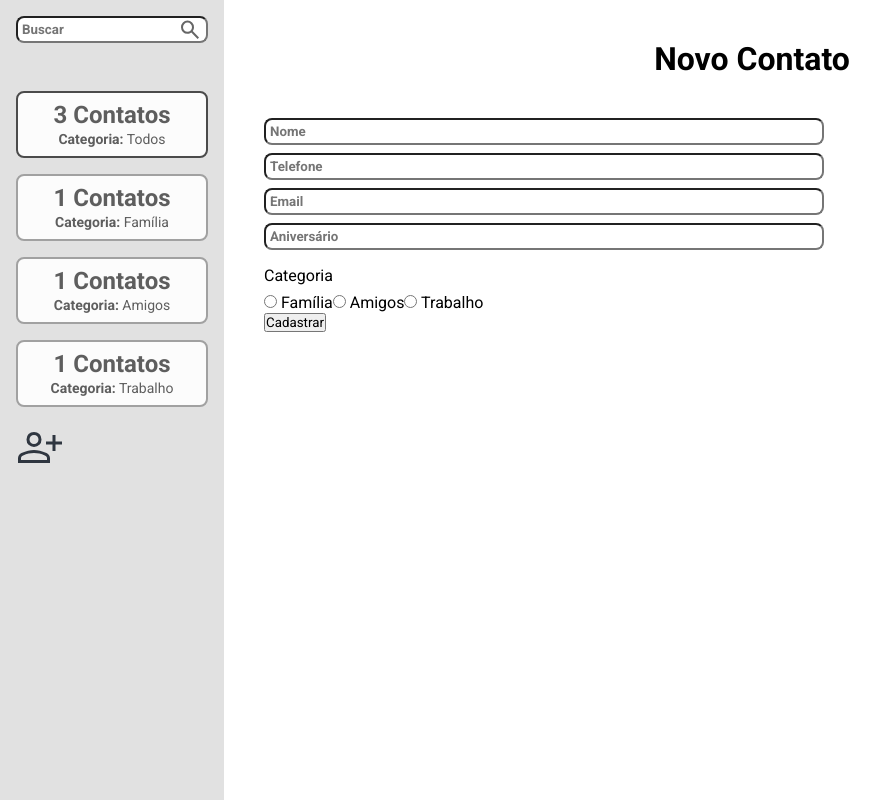
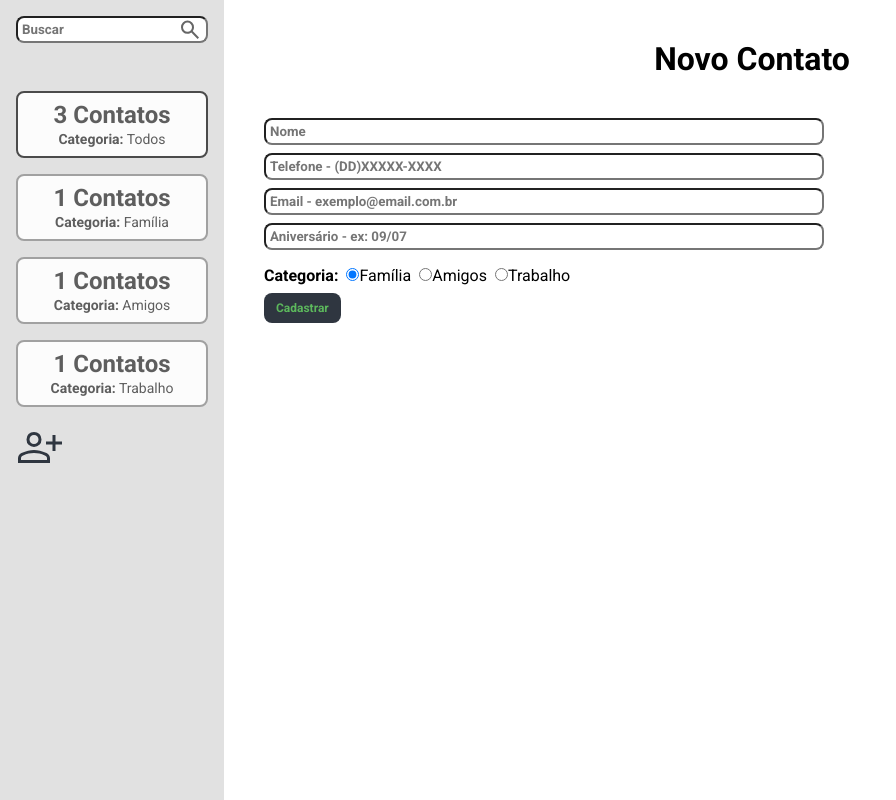
Before and after one commit to phfg1/agenda_contatos, a React (Create React App) app: page /novo in a window 1280 px wide. Shown: the whole page, without its empty margins (0-896 px from the left). Built offline with nearby package versions, Linux system fonts and the light colour scheme.

Commit message:
enviando projeto quase pronto. Filtros funcionando. Cadastro, edição e remoção de contatos funcionando.

```diff
--- a/package.json
+++ b/package.json
@@ -14,6 +14,7 @@
     "@types/react-dom": "^19.1.5",
     "react": "^19.1.0",
     "react-dom": "^19.1.0",
+    "react-imask": "^7.6.1",
     "react-redux": "^9.2.0",
     "react-router-dom": "^7.6.2",
     "react-scripts": "5.0.1",
--- a/src/components/Contato/styles.ts
+++ b/src/components/Contato/styles.ts
@@ -77,3 +77,6 @@ export const BotaoDireito = styled(BotaoEsquerdo)`
 export const BotaoSalvar = styled(BotaoEsquerdo)`
   color: ${variaveis.verde};
 `
+export const BotaoCadastrar = styled(BotaoSalvar)`
+  border-radius: 0.5rem;
+`
--- a/src/containers/FormNovoContato/index.tsx
+++ b/src/containers/FormNovoContato/index.tsx
@@ -1,23 +1,84 @@
+import { FormEvent, useState } from 'react'
+import { useDispatch } from 'react-redux'
+import { IMaskInput } from 'react-imask'
+import { useNavigate } from 'react-router-dom'
+
 import { CampoCadastro, MainContainer, Titulo } from '../../styles'
-import { Form, Selecao } from './styles'
+import { ContainertRadio, Form } from './styles'
+import * as enums from '../../utils/enums/Contato'
+import { cadastrar } from '../../store/reducers/contatos'
+import { validaSalvamento } from '../../utils/validacoes/validacoes'
+import { BotaoCadastrar } from '../../components/Contato/styles'
 
-const Formulario = () => (
+const Formulario = () => {
+  const dispatch = useDispatch()
+  const navigate = useNavigate()
+  const [nome, setNome] = useState('')
+  const [telefone, setTelefone] = useState('')
+  const [email, setEmail] = useState('')
+  const [aniversario, setAniversario] = useState('')
+  const [categoria, setCategoria] = useState(enums.Categoria.FAMILIA)
+
+  const cadastrarContato = (evento: FormEvent) => {
+    evento.preventDefault()
+    const contatoParaAdicionar = { nome, categoria, telefone, email, aniversario }
+    if (!validaSalvamento(telefone, email, aniversario)) {
+      return
+    }
+    dispatch(cadastrar(contatoParaAdicionar))
+    navigate('/')
+  }
+
+  return (
     <MainContainer>
       <Titulo>Novo Contato</Titulo>
-    <Form action="">
-      <CampoCadastro type="text" name="" id="" placeholder="Nome" />
-      <CampoCadastro type="text" name="" id="" placeholder="Telefone" />
-      <CampoCadastro type="text" name="" id="" placeholder="Email" />
-      <CampoCadastro type="text" name="" id="" placeholder="Aniversário" />
-      <div>
-        <Selecao>Categoria</Selecao>
-        <input type="radio" name="valor" id="Família" /> <label htmlFor="Família">Família</label>
-        <input type="radio" name="valor" id="Amigos" /> <label htmlFor="Amigos">Amigos</label>
-        <input type="radio" name="valor" id="Trabalho" /> <label htmlFor="Trabalho">Trabalho</label>
+      <Form onSubmit={cadastrarContato}>
+        <CampoCadastro
+          value={nome}
+          onChange={(evento) => setNome(evento.target.value)}
+          type="text"
+          placeholder="Nome"
+        />
+        <CampoCadastro
+          value={telefone}
+          onChange={(evento) => setTelefone(evento.target.value)}
+          type="text"
+          placeholder="Telefone - (DD)XXXXX-XXXX"
+        />
+        <CampoCadastro
+          value={email}
+          onChange={(evento) => setEmail(evento.target.value)}
+          type="text"
+          placeholder="Email - exemplo@email.com.br"
+        />
+        <CampoCadastro
+          value={aniversario}
+          onChange={(evento) => setAniversario(evento.target.value)}
+          type="text"
+          placeholder="Aniversário - ex: 09/07"
+        />
+        <ContainertRadio>
+          <p>Categoria:</p>
+          {Object.values(enums.Categoria)
+            .filter((categoria) => categoria !== enums.Categoria.TODOS)
+            .map((categoria) => (
+              <div key={categoria}>
+                <input
+                  value={categoria}
+                  name="categoria"
+                  type="radio"
+                  id={categoria}
+                  defaultChecked={categoria === enums.Categoria.FAMILIA}
+                  onChange={(evento) => setCategoria(evento.target.value as enums.Categoria)}
+                />
+                <label htmlFor={categoria}>{categoria}</label>
               </div>
-      <button type="submit">Cadastrar</button>
+            ))}
+        </ContainertRadio>
+        <BotaoCadastrar type="submit">Cadastrar</BotaoCadastrar>
       </Form>
     </MainContainer>
   )
+}
 
 export default Formulario
--- a/src/containers/FormNovoContato/styles.ts
+++ b/src/containers/FormNovoContato/styles.ts
@@ -4,6 +4,15 @@ export const Form = styled.form`
   max-width: 35rem;
   width: 100%;
 `
-export const Selecao = styled.p`
+
+export const ContainertRadio = styled.div`
+  display: flex;
+  flex-wrap: wrap;
+  align-itens: center;
   padding: 0.5rem 0 0.5rem 0;
+  gap: 0.5rem;
+
+  p {
+    font-weight: bold;
+  }
 `
--- a/src/store/reducers/contatos.ts
+++ b/src/store/reducers/contatos.ts
@@ -59,10 +59,28 @@ const contatosSlice = createSlice({
           email: action.payload.email,
           aniversario: action.payload.aniversario
         }
+    },
+    cadastrar: (state, action: PayloadAction<Omit<Contato, 'id'>>) => {
+      const contatoJaExiste = state.itens.find(
+        (contato) => contato.nome.toLowerCase() === action.payload.nome.toLowerCase()
+      )
+
+      if (contatoJaExiste) {
+        alert('Já existe um contato cadastrado com este nome, insira sobrenome!')
+      } else {
+        const ultimoId = state.itens.length > 0 ? Math.max(...state.itens.map((c) => c.id)) : 0
+        const novoId = ultimoId + 1
+
+        const novoContato = {
+          ...action.payload,
+          id: novoId
+        }
+        state.itens.push(novoContato as Contato)
+      }
     }
   }
 })
 
-export const { remover, editar } = contatosSlice.actions
+export const { remover, editar, cadastrar } = contatosSlice.actions
 
 export default contatosSlice.reducer
--- a/src/utils/validacoes/validacoes.ts
+++ b/src/utils/validacoes/validacoes.ts
@@ -1,7 +1,7 @@
 const validaTelefone = (tel: string): boolean => {
   const telefoneLimpo = tel.replace(/\s/g, '')
-  if (telefoneLimpo.length > 13 || telefoneLimpo.length < 12) {
-    alert('Digite um número de telefone válido. ex: (13)9999-1234')
+  if (telefoneLimpo.length > 14 || telefoneLimpo.length < 13) {
+    alert('Digite um número de telefone válido. ex: (13)99653-1234')
     return false
   }
   const regexTelefone = /^[0-9()-]+$/
```
Also changed, not shown: 1 other file (tests, documents, lock files or other folders). Lines whose indentation alone changed are shown as unchanged.
